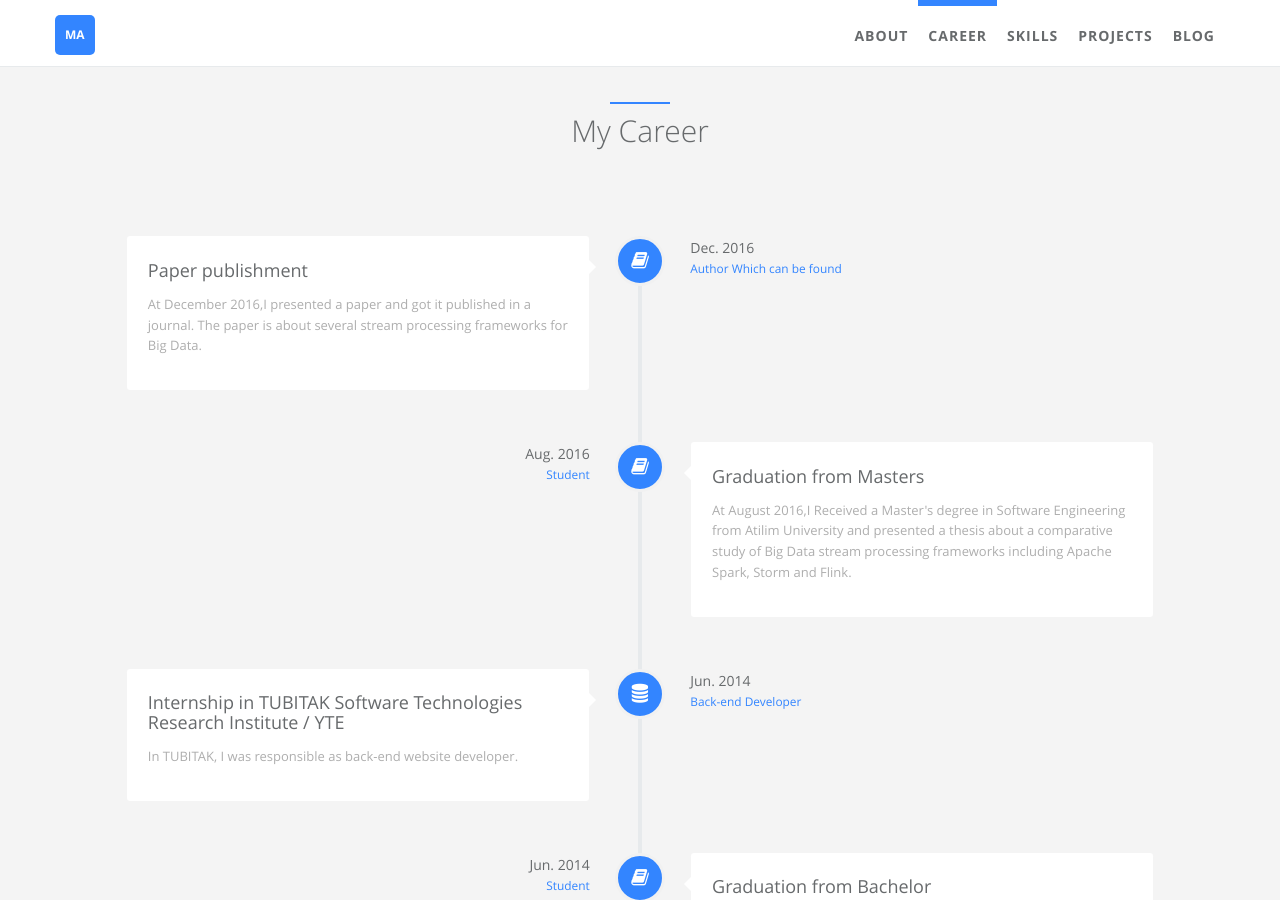
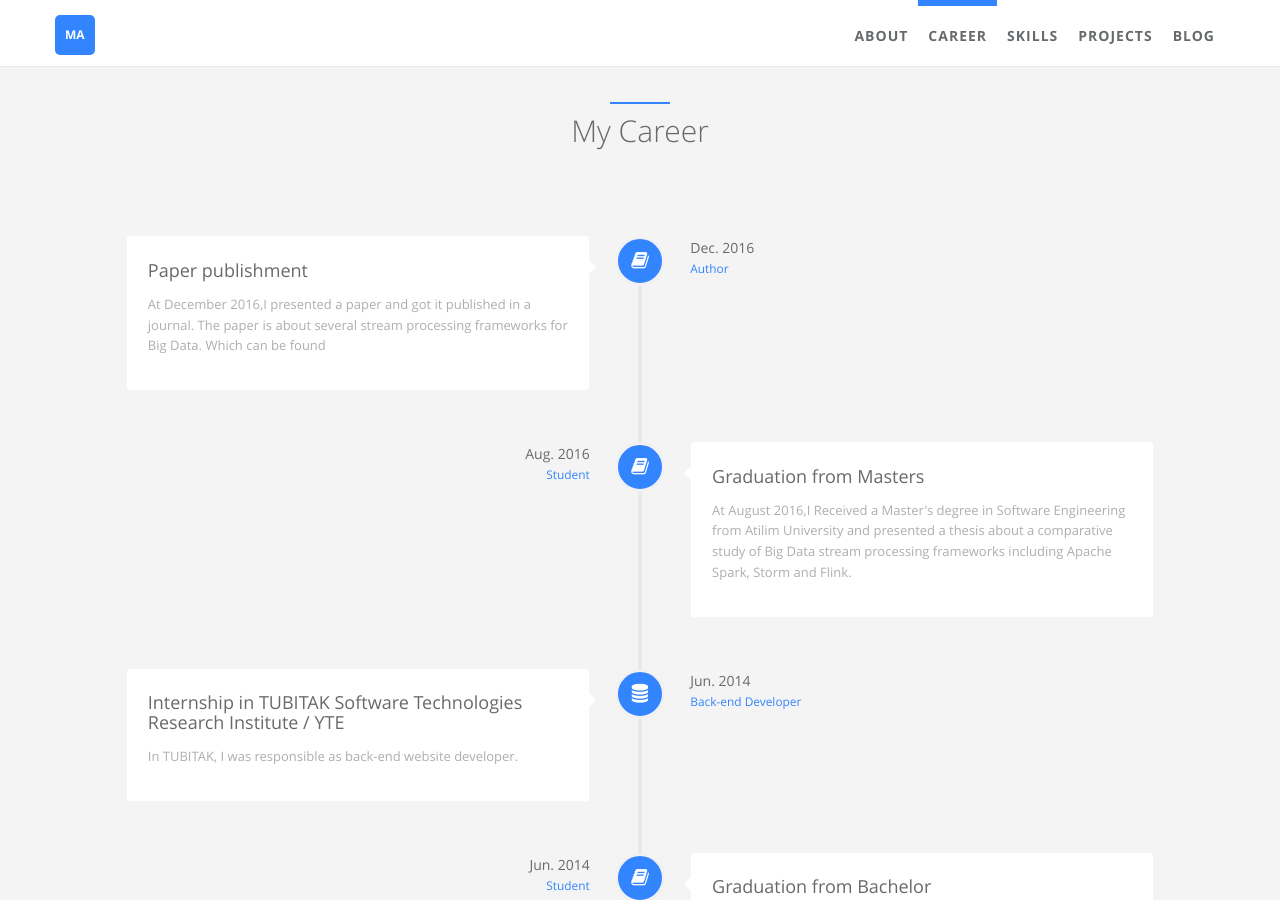
Before and after one commit to MuhammedGit/MuhammedGit.github.io, a Jekyll site: the page built from index.html, in a window 1280 px wide and 900 px high, scrolled down 931 px. Built offline with Jekyll 4.4.1, drawn with Linux system fonts in a browser that asks for light colours.

Commit message:
Update career2.html

```diff
--- a/_includes/sections/career2.html
+++ b/_includes/sections/career2.html
@@ -16,9 +16,9 @@
                     </div>
                     <div class="vertical-timeline-content wow {% if loopindex == 1 %} rotateInUpRight {% else %} rotateInUpLeft {% endif %}">
                         <h2><span data-i18n="career.{{ career.name.i18n }}">{{ career.name.detail }}</span></h2>
-                        <p><span data-i18n="career.{{ career.desc.i18n }}">{{ career.desc.detail }} </span></p>
+                        <p><span data-i18n="career.{{ career.desc.i18n }}">{{ career.desc.detail }} </span> {{career.link.text}}</p>
                         <span class="vertical-date"><span data-i18n="career.{{ career.date.i18n }}"> {{ career.date.detail }} </span>
-                        <br/> <small><span data-i18n="career.{{ career.job.i18n }}">{{ career.job.detail }} {{career.link.text}} </span></small> </span>
+                        <br/> <small><span data-i18n="career.{{ career.job.i18n }}">{{ career.job.detail }}</span></small> </span>
                     </div>
                 </div>
             {% endfor %}
```
